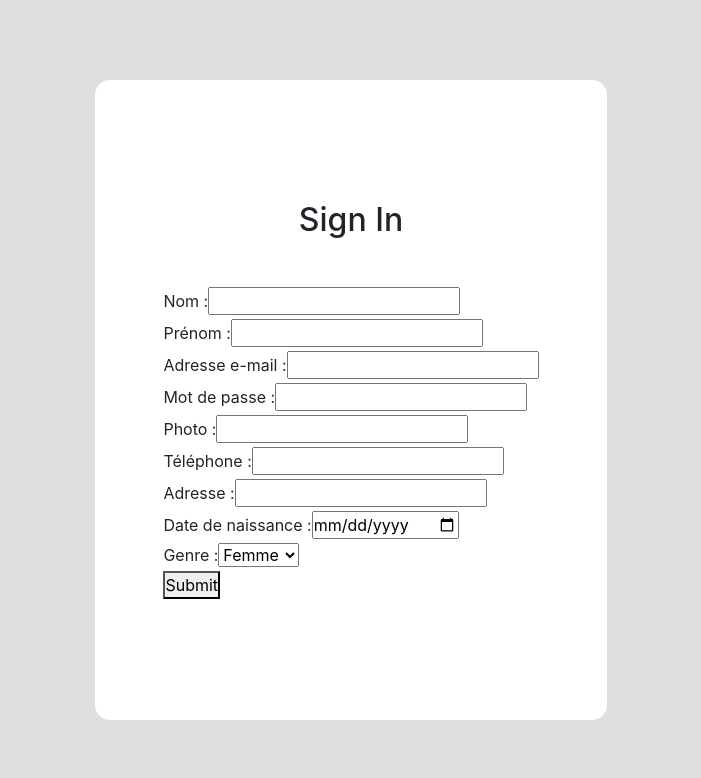
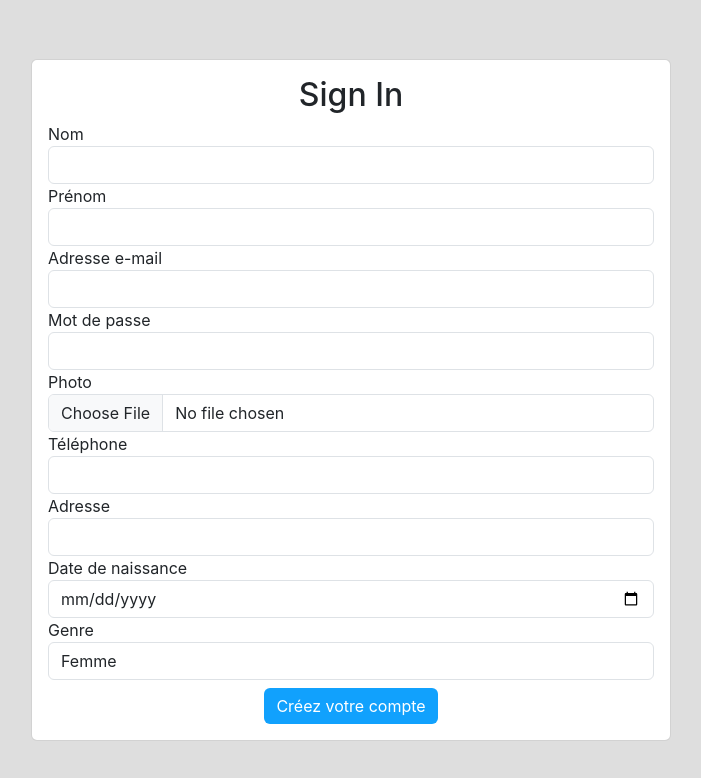
Before and after one commit to zainebbachouch/CRM, a React (Create React App) app in the folder front-end/: page /register in a window 1280 px wide. Shown: the top 778 px of the page, without its empty margins (289-990 px from the left). Built offline with nearby package versions, Linux system fonts and the light colour scheme.

Commit message:
fixing register form

```diff
--- a/front-end/src/style/viewsStyle/loginStyle.css
+++ b/front-end/src/style/viewsStyle/loginStyle.css
@@ -34,10 +34,6 @@
 {
     background-color: #fff;
     font-size: 14px;
-    position: absolute;
-    top: 300px;
-    right:42%;
-    height: fit-content;
 }
 .loginButton
 {
@@ -63,3 +59,9 @@
     height: 30px;
 
 }
+.hr
+{
+    width: 80px;
+    height: 2px;
+    background-color: var(--backgroundColor);
+}
--- a/front-end/src/style/viewsStyle/registerStyle.css
+++ b/front-end/src/style/viewsStyle/registerStyle.css
@@ -1,27 +1,16 @@
-.registerContainer {
+.registerContainer
+{
+    background-color: var(--backgroundColor);
+    height: 100vh;
     width: 100vw;
-    height: 100vh;
-    background-color: var(--backgroundColor);
+    display: flex;
+    flex-direction: column;
+    align-items: center;
+    justify-content: center;
 }
-
-.registerForm {
-    width: 40vw;
-    height: 80vh;
-    background-color: #fff;
-    border-radius: 15px;
+.submitButton
+{
+    background-color: var(--blueColor);
+    outline: none;
+    border: none;
 }
-
-.horiazontalLine {
-    height: 2px;
-    width: 100%;
-    background-color: var(--backgroundColor);
-}
-
-.register-container {
-    width: 100%;
-    height: 100vh;
-}
-
-.container {
-    width: 85%;
-}
--- a/front-end/src/views/login.js
+++ b/front-end/src/views/login.js
@@ -30,8 +30,11 @@ export default function Login() {
                             </button>
                         </div>
                         <div className="loginInput mt-4">
-                            <div className='horiazontalLine'></div>
+                            <div className="horizontalLinesContainer d-flex align-items-baseline column-gap-1">
+                            <div className="hr"></div>
                             <p className='loginMessage text-center text-center'>or login using your email</p>
+                            <div className="hr"></div>
+                            </div>
                             <div className="form-group mt-3">
                                 <label htmlFor="emailInput" className='text-muted' >Email address</label>
                                 <input type="email" className="form-control" id="emailInput" aria-describedby="emailHelp" placeholder="Enter email" />
@@ -50,7 +53,7 @@ export default function Login() {
                                 </button>
                             </div>
                             <span className="text-center mt-2">You don't have an account? </span>
-                            <Link to="/register"> <button className="signupMessage">Sign up</button>
+                            <Link to="/register"> <button className="btn signupMessage">Sign up</button>
 
                             </Link>
                         </div>
--- a/front-end/src/views/register.js
+++ b/front-end/src/views/register.js
@@ -3,56 +3,59 @@ import "../style/viewsStyle/registerStyle.css";
 
 export default function Register() {
     return (
-        <div className="registerContainer d-flex justify-content-center align-items-center">
-            <div className="registerForm d-flex flex-column align-items-center justify-content-center">
-                <div className="signIn">
-                    <h2>Sign In</h2>
+        <div className="registerContainer m-0 p-0">
+                <div className="col-md-6">
+                    <div className="card">
+                        <div className="card-body">
+                            <h2 className="card-title text-center">Sign In</h2>
+                            <form>
+                                <div className="form-group">
+                                    <label htmlFor="nom">Nom </label>
+                                    <input type="text" className="form-control" id="nom" name="nom" />
                                 </div>
-                <div className="loginOutput mt-4">
-                    <div className="form-group mt-3" >
-                        <label htmlFor="nom">Nom :</label>
-                        <input type="text" id="nom" name="nom" />
+                                <div className="form-group">
+                                    <label htmlFor="prenom">Prénom </label>
+                                    <input type="text" className="form-control" id="prenom" name="prenom" />
                                 </div>
-                    <div className="form-group mt-1">
-                        <label htmlFor="prenom">Prénom :</label>
-                        <input type="text" id="prenom" name="prenom" />
+                                <div className="form-group">
+                                    <label htmlFor="email">Adresse e-mail </label>
+                                    <input type="email" className="form-control" id="email" name="email" />
                                 </div>
-                    <div className="form-group mt-1">
-                        <label htmlFor="email">Adresse e-mail :</label>
-                        <input type="email" id="email" name="email" />
+                                <div className="form-group">
+                                    <label htmlFor="mdp">Mot de passe </label>
+                                    <input type="password" className="form-control" id="mdp" name="mdp" />
                                 </div>
-                    <div className="form-group mt-1">
-                        <label htmlFor="mdp">Mot de passe :</label>
-                        <input type="password" id="mdp" name="mdp" />
+                                <div className="form-group">
+                                    <label htmlFor="photo">Photo </label>
+                                    <input type="file" className="form-control" id="photo" name="photo" />
                                 </div>
-                    <div className="form-group mt-1">
-                        <label htmlFor="photo">Photo :</label>
-                        <input type="text" id="photo" name="photo" />
+                                <div className="form-group">
+                                    <label htmlFor="telephone">Téléphone </label>
+                                    <input type="tel" className="form-control" id="telephone" name="telephone" />
                                 </div>
-                    <div className="form-group mt-1">
-                        <label htmlFor="telephone">Téléphone :</label>
-                        <input type="tel" id="telephone" name="telephone" />
+                                <div className="form-group">
+                                    <label htmlFor="adresse">Adresse </label>
+                                    <input type="text" className="form-control" id="adresse" name="adresse" />
                                 </div>
-                    <div className="form-group mt-1">
-                        <label htmlFor="adresse">Adresse :</label>
-                        <input type="text" id="adresse" name="adresse" />
+                                <div className="form-group">
+                                    <label htmlFor="datede_naissance">Date de naissance </label>
+                                    <input type="date" className="form-control" id="datede_naissance" name="datede_naissance" />
                                 </div>
-                    <div className="form-group mt-1">
-                        <label htmlFor="datede_naissance">Date de naissance :</label>
-                        <input type="date" id="datede_naissance" name="datede_naissance" />
-                    </div>
-                    <div className="form-group mt-1">
-                        <label htmlFor="genre">Genre :</label>
-                        <select id="genre" name="genre">
+                                <div className="form-group">
+                                    <label htmlFor="genre">Genre </label>
+                                    <select className="form-control" id="genre" name="genre">
                                         <option value="femme">Femme</option>
                                         <option value="homme">Homme</option>
                                     </select>
                                 </div>
-                    <div className="form-group mt-1">
-                        <button type="submit">Submit</button>
+                                <div className="form-group text-center mt-2">
+                                    <button type="button" className="btn btn-primary submitButton">Créez votre compte</button>
+                                </div>
+                            </form>
                         </div>
                     </div>
                 </div>
             </div>
+
     );
 }
```
Also changed, not shown: front-end/src/App.css (line endings or trailing spaces). Lines whose indentation alone changed are shown as unchanged.
